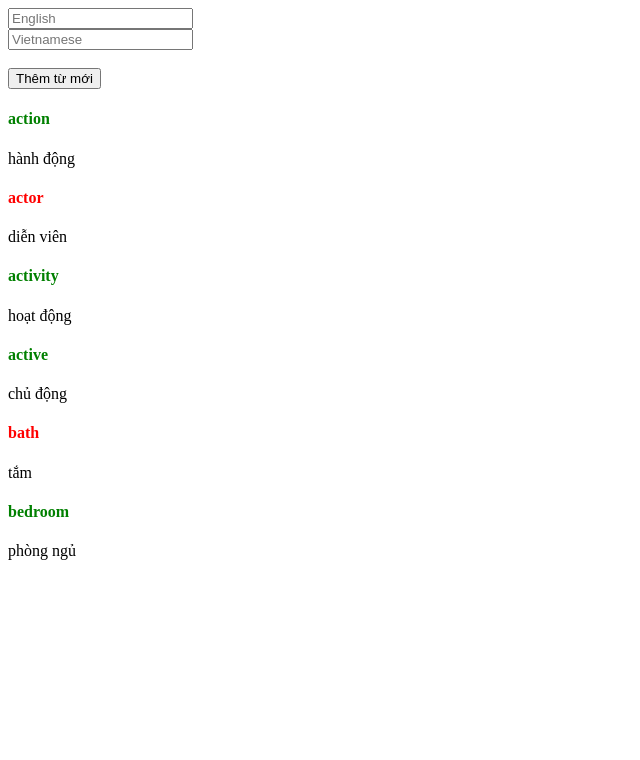
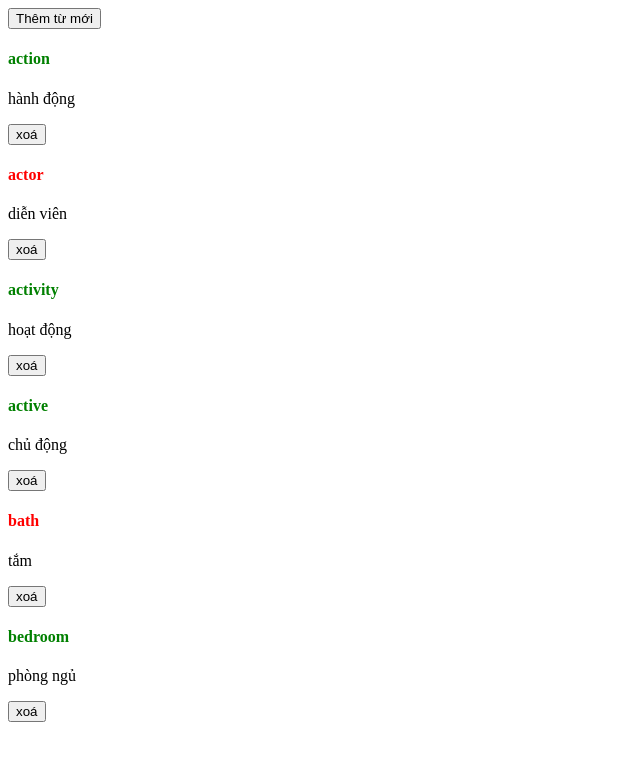
Before and after one commit to dokhoacoder/learn-angular, an Angular app: page / in a window 1280 px wide. Shown: the top 760 px of the page, without its empty margins (0-640 px from the left). Built offline with nearby package versions, Linux system fonts and the light colour scheme.

Commit message:
remove words

```diff
--- a/src/app/words/words.component.html
+++ b/src/app/words/words.component.html
@@ -1,11 +1,17 @@
-<input placeholder="English" [(ngModel)]="newEn"/>
-<br />
-<input placeholder="Vietnamese" [(ngModel)]="newVn"/>
-<br><br>
-<button (click)="addWord();">Thêm từ mới</button>
-<div *ngFor="let word of arrWords">
+<div *ngIf="isShowForm">
+  <input placeholder="English" [(ngModel)]="newEn"/>
+  <br />
+  <input placeholder="Vietnamese" [(ngModel)]="newVn"/>
+  <br><br>
+  <button (click)="addWord();">Thêm từ mới</button>
+</div>
+<button (click)="isShowForm = true" *ngIf="!isShowForm">
+  Thêm từ mới
+</button>
+<div *ngFor="let word of arrWords" class="word">
   <h4 [ngStyle]="{ color: word.memorized ? 'green' : 'red' }">
     {{ word.en }}
   </h4>
   <p>{{ word.vn }}</p>
+  <button (click)="removeWord(word.id)">xoá</button>
 </div>
--- a/src/app/words/words.component.ts
+++ b/src/app/words/words.component.ts
@@ -8,6 +8,7 @@ import { Component, OnInit } from '@angular/core';
 export class WordsComponent implements OnInit {
   newEn = '';
   newVn = '';
+  isShowForm = false;
   arrWords = [
     { id: 1, en: 'action', vn: 'hành động', memorized: true },
     { id: 2, en: 'actor', vn: 'diễn viên', memorized: false },
@@ -29,5 +30,6 @@ export class WordsComponent implements OnInit {
     });
     this.newEn = '';
     this.newVn = '';
+    this.isShowForm = false;
   }
 }
```
